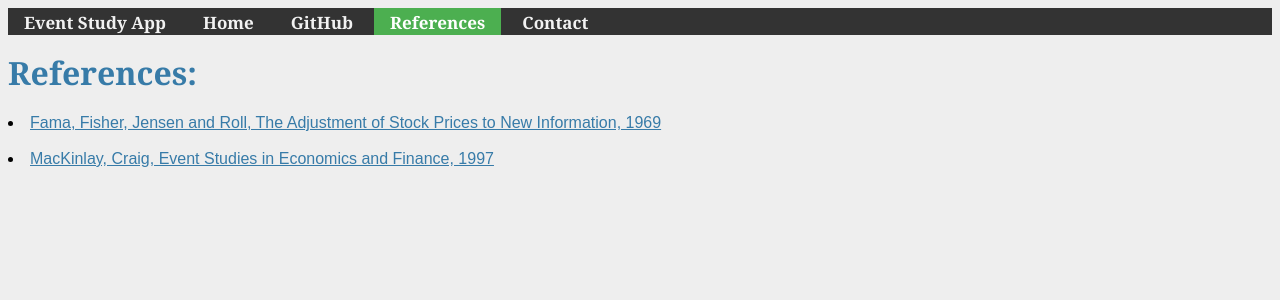
After one commit to jvpagan1/insider_trading_app, a Flask app: page /references in a window 1280 px wide. The commit adds this page. Shown: the top 300 px of the page. Run offline with Flask 2, Linux system fonts and the light colour scheme; some libraries are stand-ins or nearby versions.

Commit message:
Added References and Contact pages

```diff
--- a/app/app.py
+++ b/app/app.py
@@ -375,11 +375,14 @@ def get_stock_data():
                 justify='right', border=0,index_names=True, header=True)])
 
 
+@app.route('/references')
+def references():
+    return render_template('references.html')
 
-@app.route('/back_to_index', methods=['POST'])
-def back_to_index():
-    return redirect('/')
+@app.route('/contact')
+def contact():
+    return render_template('contact.html')
 
 if __name__ == '__main__':
     port = int(os.environ.get("PORT", 5000))
-    app.run(host='127.0.0.1', port=port)
+    app.run(host='127.0.0.1', port=port, debug=True)
--- /dev/null
+++ b/app/templates/references.html
@@ -0,0 +1,40 @@
+<!doctype html>
+<link rel=stylesheet type=text/css href="{{ url_for('static',filename='style_flask_framework2.css')}}">
+
+<html lang="en">
+  <head>
+
+    <script src="https://cdn.bokeh.org/bokeh/release/bokeh-2.2.3.min.js" integrity="sha384-T2yuo9Oe71Cz/I4X9Ac5+gpEa5a8PpJCDlqKYO0CfAuEszu1JrXLl8YugMqYe3sM"
+    crossorigin="anonymous">
+    </script>
+
+  </head>
+  <body>
+    <title>Event Study App</title>
+
+    <div class = "row">
+      <div class="topnav">
+        <h2><a>Event Study App</a>
+        <a href="/">Home</a>
+        <a href="https://github.com/jvpagan1/event_study_app">GitHub</a>
+        <a class="active" href="/references">References</a>
+        <a href="/contact">Contact</a></h2>
+
+
+      </div>
+    </div>
+        <p>
+            <h1>References:</h1>
+            <br>
+            <li>
+            <a href="https://pdfs.semanticscholar.org/52d7/4dd92be0f5bfcd008ee063f420cd85c87f3e.pdf" target="_blank">Fama, Fisher, Jensen and Roll, The Adjustment of Stock Prices to New Information, 1969</a>
+            </li><br>
+             <li>
+            <a href="http://www.business.unr.edu/faculty/liuc/files/BADM742/MacKinlay_1997.pdf" target="_blank">MacKinlay, Craig, Event Studies in Economics and Finance, 1997</a>
+            </li>
+        </p>
+
+
+
+  </body>
+</html>
```
Also changed, not shown: app/templates/contact.html (added, +33 -0 lines), app/templates/index4.html (+5 -4 lines), README.md.
